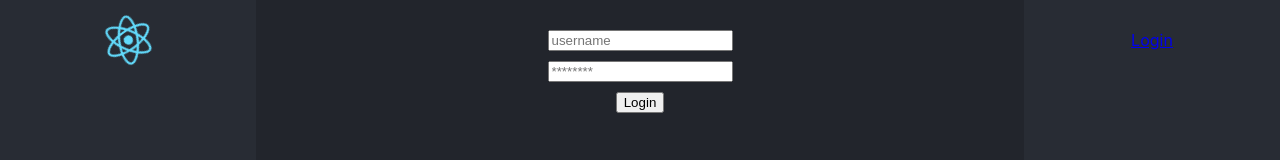
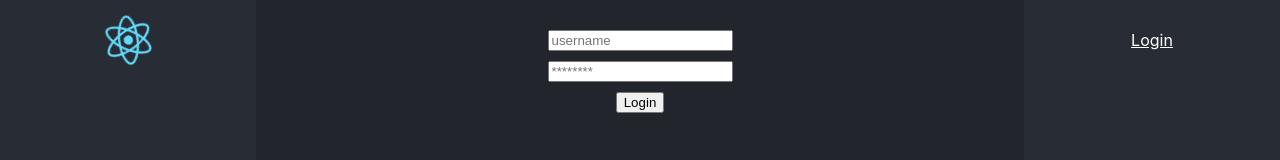
Before and after one commit to kevr/blogx, a React (Create React App) app in the folder frontend/: page /login in a window 1280 px wide. Shown: the top 160 px of the page. Built offline with nearby package versions, Linux system fonts and the light colour scheme; no server answers.

Commit message:
style(frontend): update CSS for Login/AuthWidget
Signed-off-by: Kevin Morris <kevr@0cost.org>

```diff
--- a/frontend/src/App.css
+++ b/frontend/src/App.css
@@ -64,6 +64,11 @@
 
 .auth-widget {
   padding-top: 20px;
+  font-size: 16px;
+}
+
+.auth-widget a {
+  color: white;
 }
 
 .centered {
```
